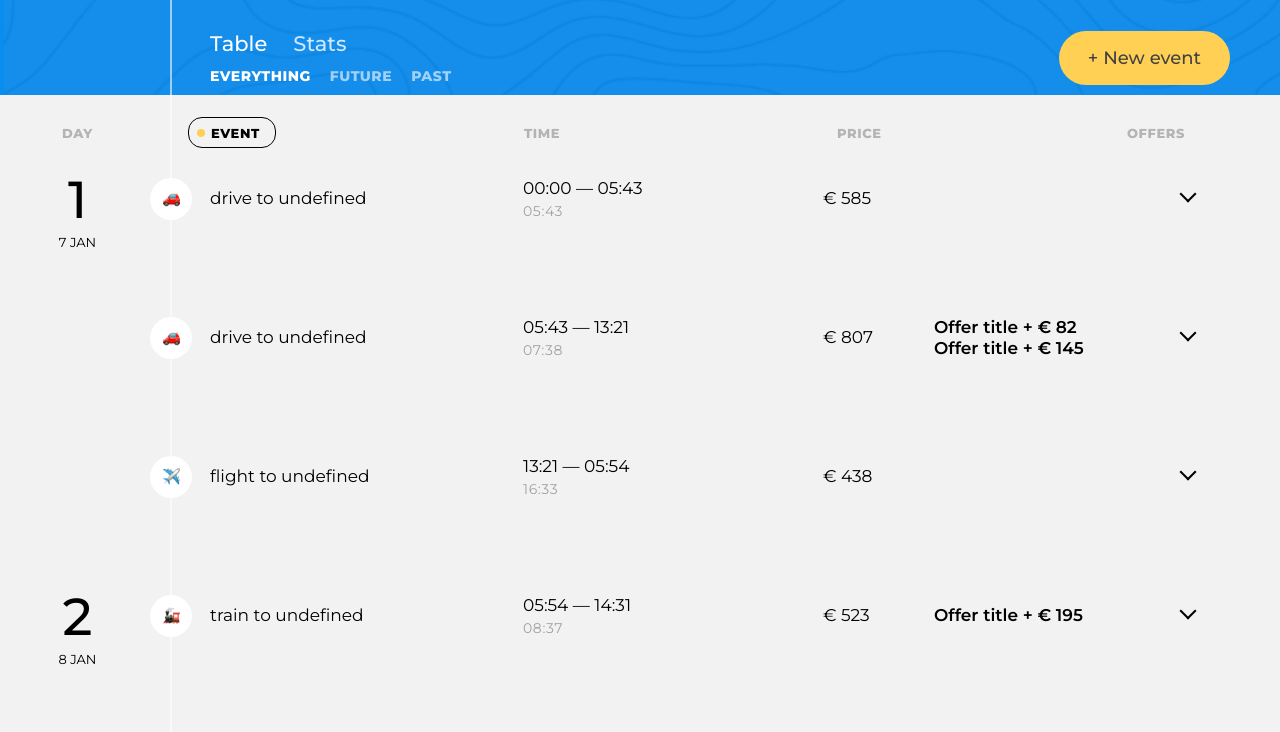
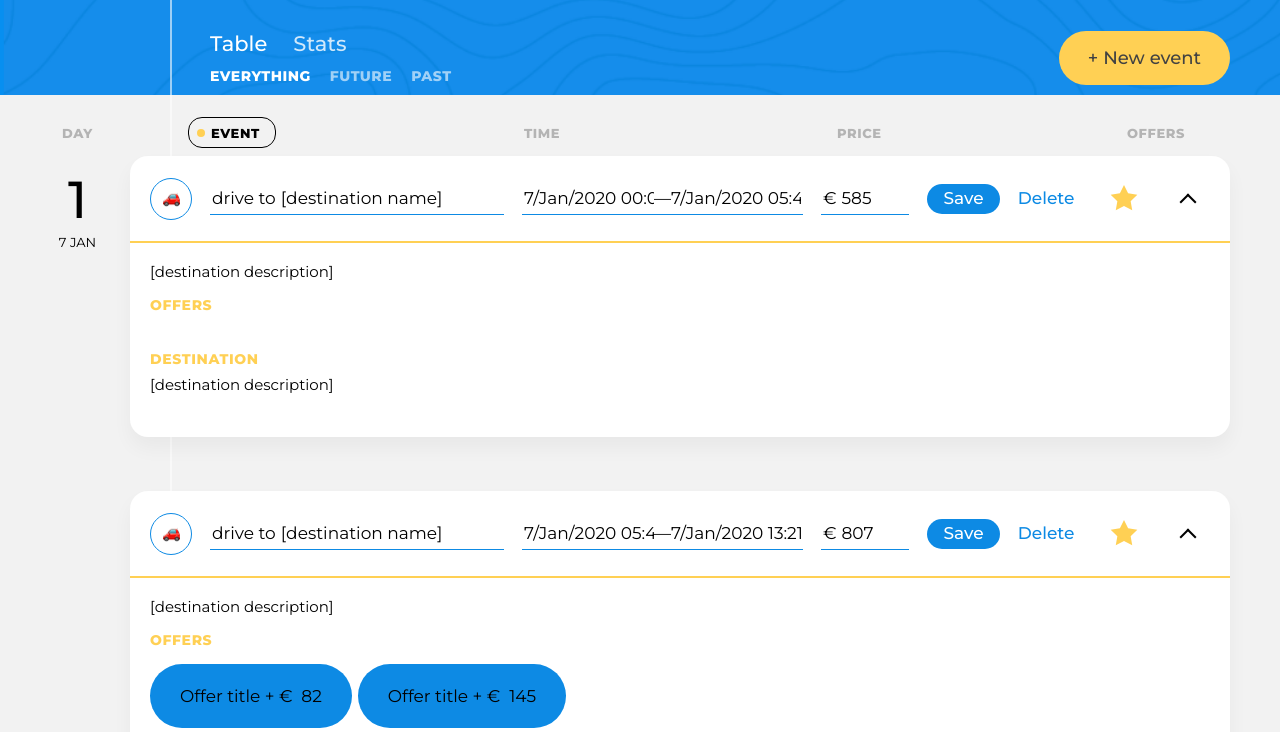
Before and after one commit to anyakul/1005307-big-trip-10, a website built with webpack: page public/index.html in a window 1280 px wide. Shown: the part 68-800 px from the top of the page. Built offline with nearby package versions, Linux system fonts and the light colour scheme.

Commit message:
Завершаю вставку данных в карточку событий - картинок, описания и предлогов

```diff
--- a/src/components/event-card.js
+++ b/src/components/event-card.js
@@ -18,21 +18,17 @@ const EventTypePlace = {
   RESTAURANT: `restaurant`
 };
 
+const Preposition = {
+  PREPOSITION_FOR_TRANSPORT: `to`,
+  PREPOSITION_FOR_PLACE: `in`,
+};
+
+const getCorrectPreposition = (type) => {
+  return ((type === `check-in` || type === `sightseeing` || type === `restaurant`) ?
+    Preposition.PREPOSITION_FOR_PLACE : Preposition.PREPOSITION_FOR_TRANSPORT);
+};
+
 const getTypeName = (type) => type[0].toUpperCase() + type.slice(1);
-
-const createEventTypesTransport = (checkedType) => Object.values(EventTypeTransport)
-  .map((typeTransport) => ({
-    typeTransport,
-    nameTransport: getTypeName(typeTransport),
-    isChecked: typeTransport === checkedType
-  }));
-
-const createEventTypesPlace = (checkedType) => Object.values(EventTypePlace)
-  .map((typePlaces) => ({
-    typePlaces,
-    namePlaces: getTypeName(typePlaces),
-    isChecked: typePlaces === checkedType
-  }));
 
 const showDateInCard = (card) => {
   const diffTimeUnix = card.dateToUnix - card.dateFromUnix;
@@ -49,7 +45,22 @@ const showDateInCard = (card) => {
   };
 };
 
+const createEventTypesTransport = (checkedType) => Object.values(EventTypeTransport)
+  .map((typeTransport) => ({
+    typeTransport,
+    nameTransport: getTypeName(typeTransport),
+    isChecked: typeTransport === checkedType,
+  }));
+
+const createEventTypesPlace = (checkedType) => Object.values(EventTypePlace)
+  .map((typePlaces) => ({
+    typePlaces,
+    namePlaces: getTypeName(typePlaces),
+    isChecked: typePlaces === checkedType,
+  }));
+
 const createOffers = (offers) => Object.values(offers);
+const createPhotos = (destination) => Object.values(destination.pictures);
 
 const showData = (card) => {
   const {type, destination, basePrice} = card;
@@ -57,12 +68,13 @@ const showData = (card) => {
     type: `${type}`,
     destinationName: `${destination.name}`,
     destinationDescription: `${destination.description}`,
+    pictures: createPhotos(card.destination),
     time: showDateInCard(card),
     basePrice: `${basePrice}`,
     offers: createOffers(card.offers),
     typesTransport: createEventTypesTransport(type),
     typesPlaces: createEventTypesPlace(type),
-    // destinationPhoto: createDestinationPhoto(card.destination),
+    preposition: getCorrectPreposition(type),
   };
 };
 
--- a/src/components/templates/event-card.js
+++ b/src/components/templates/event-card.js
@@ -10,11 +10,14 @@ const generateExtraServicesMarkup = ({title, price}) => (
 
 const createExtraServicesMarkup = makeTemplateGenerator(generateExtraServicesMarkup);
 
-const createCardTemplate = ({type, destination, time, basePrice}) => (
+const createCardTemplate = ({type, destinationName, time, basePrice, preposition}) => (
   `<div class="event__type">
     <img class="event__type-icon" width="42" height="42" src="./img/icons/${type}.png" alt="Event type icon">
   </div>
-  <h3 class="event__title">${type} to ${destination}</h3>
+  <h3 class="event__title">${type}
+    ${preposition}
+    ${destinationName}
+  </h3>
   <div class="event__schedule">
     <p class="event__time">
       <time class="event__start-time" datetime="${time.fullDateFrom}">${time.timeFrom}</time>
--- a/src/components/templates/event-editor.js
+++ b/src/components/templates/event-editor.js
@@ -1,6 +1,6 @@
 import {makeTemplateGenerator} from './generator';
 
-const createTripTypeTemplate = ({type}) => (
+const createTripTypeImageTemplate = ({type}) => (
   `<img
     class="event__type-icon"
     width="17"
@@ -50,7 +50,7 @@ const createTypeTemplate = (events) => (
       event__type-btn"
       for="event-type-toggle-1">
       <span class="visually-hidden">Choose event type</span>
-      ${createTripTypeTemplate(events)}
+      ${createTripTypeImageTemplate(events)}
     </label>
     <input
       class="event__type-toggle  visually-hidden"
@@ -69,21 +69,21 @@ const createTypeTemplate = (events) => (
   </div>`
 );
 
-const createDestinationFieldGroup = ({type, destination}) => (
+const createDestinationFieldGroup = ({type, destinationName, preposition}) => (
   `<div class="event__field-group event__field-group--destination">
     <label class="event__label event__type-output" for="event-destination-1">
-    ${type} to
+    ${type} ${preposition}
     </label>
     <input
       class="event__input event__input--destination"
       id="event-destination-1"
       type="text"
       name="event-destination"
-      value="${destination}"
+      value="${destinationName}"
       list="destination-list-1">
     <datalist id="destination-list-1">
       <option
-        value="${destination}">
+        value="${destinationName}">
       </option>
     </datalist>
   </div>`
@@ -119,8 +119,12 @@ const createTimeTemplate = ({time}) => (
 
 const createPriceTemplate = ({basePrice}) => (
   `<div class="event__field-group  event__field-group--price">
-    <label class="event__label" for="event-price-1">
-      <span class="visually-hidden">Price</span>
+    <label
+      class="event__label"
+      for="event-price-1">
+      <span class="visually-hidden">
+        Price
+      </span>
       &euro;
     </label>
     <input
@@ -132,12 +136,80 @@ const createPriceTemplate = ({basePrice}) => (
   </div>`
 );
 
+const createButtonsTemplate = () => (
+  `<button class="event__save-btn  btn  btn--blue" type="submit">Save</button>
+  <button class="event__reset-btn" type="reset">Delete</button>
+  <input id="event-favorite-1" class="event__favorite-checkbox visually-hidden" type="checkbox" name="event-favorite" checked>
+  <label class="event__favorite-btn" for="event-favorite-1">
+    <span class="visually-hidden">Add to favorite</span>
+    <svg class="event__favorite-icon" width="28" height="28" viewBox="0 0 28 28">
+      <path d="M14 21l-8.22899 4.3262 1.57159-9.1631L.685209 9.67376 9.8855 8.33688 14 0l4.1145 8.33688 9.2003 1.33688-6.6574 6.48934 1.5716 9.1631L14 21z"/>
+    </svg>
+  </label>
+  <button class="event__rollup-btn" type="button">
+    <span class="visually-hidden">Open event</span>
+  </button>`
+);
+
+const createOfferTemplate = ({title, price, accepted}) => (
+  `<div class="event__offer-selector">
+    <input
+      class="event__offer-checkbox  visually-hidden"
+      id="event-offer-luggage-1"
+      type="checkbox"
+      name="event-offer-luggage"
+      ${accepted ? `checked` : ``}>
+    <label
+      class="event__offer-label"
+      for="event-offer-luggage-1">
+      <span
+        class="event__offer-title">
+        ${title}
+      </span>
+      &plus;
+      &euro;&nbsp;<span class="event__offer-price">
+        ${price}
+      </span>
+    </label>
+  </div>`
+);
+
+const createOffersTemplate = (events) => (
+  `<section class="event__section  event__section--offers">
+    <h3 class="event__section-title  event__section-title--offers">Offers</h3>
+    <div class="event__available-offers">
+      ${createOfferTemplates(events.offers)}
+    </div>
+  </section>`
+);
+
 const createDestinationDescriptionTemplate = ({destinationDescription}) => (
   `<p class="event__destination-description">${destinationDescription}</p>`
 );
 
+const createDestinationPicturesTemplate = ({src, description}) => (
+  `<img
+    class="event__photo"
+    src="${src}"
+    alt="${description}">`
+);
+
+const createDestinationTemplate = (events) => (
+  `<section class="event__section  event__section--destination">
+    <h3 class="event__section-title  event__section-title--destination">Destination</h3>
+    ${createDestinationDescriptionTemplate(events)}
+    <div class="event__photos-container">
+      <div class="event__photos-tape">
+        ${createDestinationPicturesTemplates(events.pictures)}
+       </div>
+     </div>
+   </section>`
+);
+
 const createTripTypeTransportTemplates = makeTemplateGenerator(createTripTypeTransportTemplate);
 const createTripTypePlacesTemplates = makeTemplateGenerator(createTripTypePlacesTemplate);
+const createOfferTemplates = makeTemplateGenerator(createOfferTemplate);
+const createDestinationPicturesTemplates = makeTemplateGenerator(createDestinationPicturesTemplate);
 
 const createEventEditorTemplate = (events) => (
   `<li class="trip-events__item">
@@ -147,24 +219,12 @@ const createEventEditorTemplate = (events) => (
         ${createDestinationFieldGroup(events)}
         ${createTimeTemplate(events)}
         ${createPriceTemplate(events)}
-        <button class="event__save-btn  btn  btn--blue" type="submit">Save</button>
-        <button class="event__reset-btn" type="reset">Delete</button>
-        <input id="event-favorite-1" class="event__favorite-checkbox visually-hidden" type="checkbox" name="event-favorite" checked>
-        <label class="event__favorite-btn" for="event-favorite-1">
-          <span class="visually-hidden">Add to favorite</span>
-          <svg class="event__favorite-icon" width="28" height="28" viewBox="0 0 28 28">
-            <path d="M14 21l-8.22899 4.3262 1.57159-9.1631L.685209 9.67376 9.8855 8.33688 14 0l4.1145 8.33688 9.2003 1.33688-6.6574 6.48934 1.5716 9.1631L14 21z"/>
-          </svg>
-        </label>
-        <button class="event__rollup-btn" type="button">
-          <span class="visually-hidden">Open event</span>
-        </button>
+        ${createButtonsTemplate()}
       </header>
       <section class="event__details">
         ${createDestinationDescriptionTemplate(events)}
-        <section class="event__section  event__section--offers">
-          <h3 class="event__section-title  event__section-title--offers">Offers</h3>
-        </section>
+        ${createOffersTemplate(events)}
+        ${createDestinationTemplate(events)}
       </section>
     </form>
   </li>`
--- a/src/controllers/point.js
+++ b/src/controllers/point.js
@@ -30,7 +30,7 @@ const renderEvent = (cardsContainer, card) => {
   const eventEditComponent = new EditEventFormComponent(card);
   eventEditComponent.setSubmitHandler(replaceEventToEdit);
 
-  render(cardsContainer, eventComponent, RenderPosition.BEFOREEND);
+  render(cardsContainer, eventEditComponent, RenderPosition.BEFOREEND);
 };
 
 const renderEvents = (card) => {
```
Also changed, not shown: public/index.html (+0 -2 lines).
